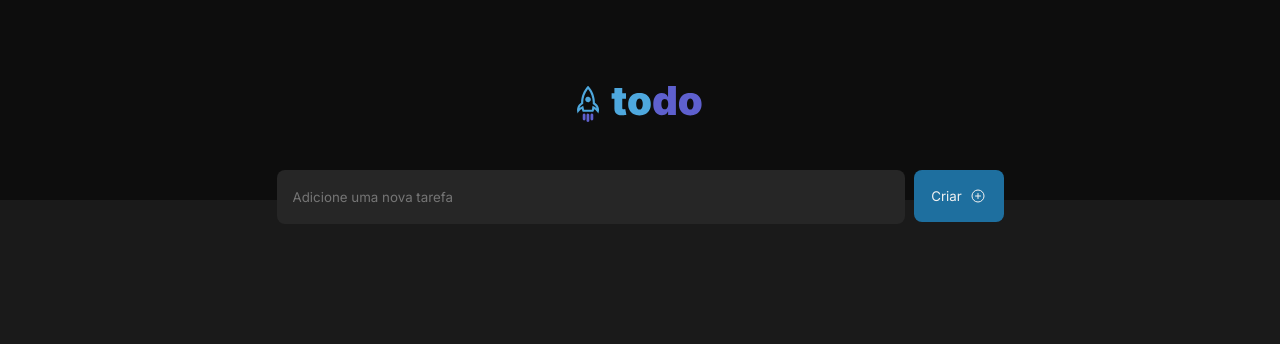
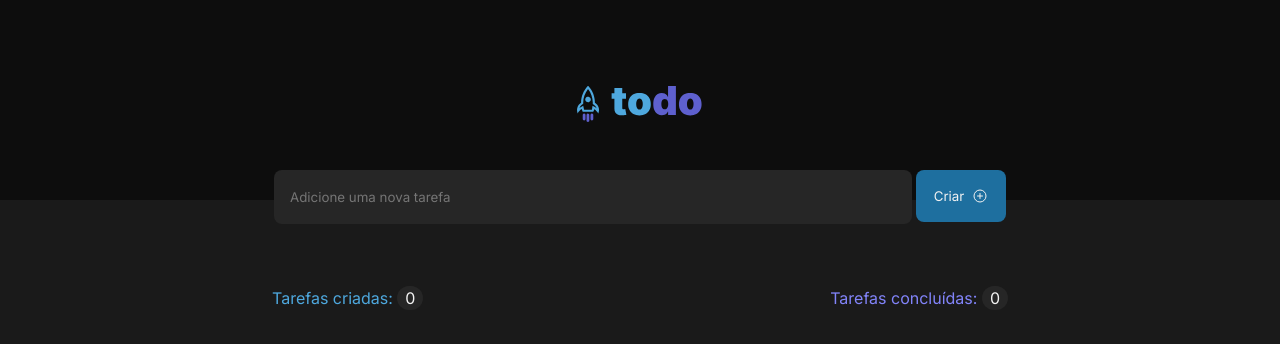
Before and after one commit to thiagohrcosta/Ignite-Todo-Typescript, a React (Vite) app: page / in a window 1280 px wide. Shown: the top 344 px of the page. Built offline with nearby package versions, Linux system fonts and the light colour scheme.

Commit message:
Adding tasks information header

```diff
--- a/src/components/Tasks/Tasks.module.css
+++ b/src/components/Tasks/Tasks.module.css
@@ -12,7 +12,7 @@
   background: var(--gray-500);
   color: var(--gray-100);
 
-  width: 628px;
+  width: 638px;
   height: 54px;
   padding: 16px;
 
@@ -38,3 +38,35 @@
 
   cursor: pointer;
 }
+
+.tasksInformation {
+  margin-top: 64px;
+
+  display: flex;
+  justify-content: space-between;
+}
+
+.tasksInformation p:first-child {
+  color: var(--blue-500);
+}
+
+.tasksInformation span {
+  background: var(--gray-500);
+  color: var(--gray-100);
+
+  width: 25px;
+  height: 19px;
+
+  justify-content: center;
+  align-items: center;
+  padding: 2px 8px;
+  gap: 10px;
+
+  border-radius: 999px;
+
+
+}
+
+.tasksInformation p:last-child {
+  color: var(--purple-500);
+}
--- a/src/components/Tasks/Tasks.tsx
+++ b/src/components/Tasks/Tasks.tsx
@@ -14,6 +14,15 @@ export function Tasks(){
           <PlusCircle size={16} />
         </button>
       </div>
+
+      <div className={styles.tasksInformation}>
+        <p>Tarefas criadas: <span>0</span></p>
+        <p>Tarefas concluídas: <span>0</span></p>
+      </div>
+
+      <div className={styles.tasksList}>
+
+      </div>
     </div>
   )
 }
```
